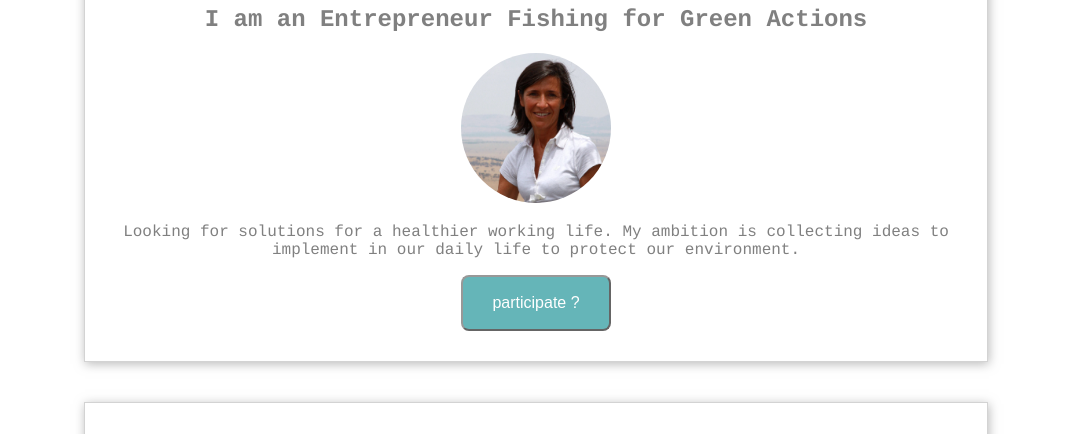
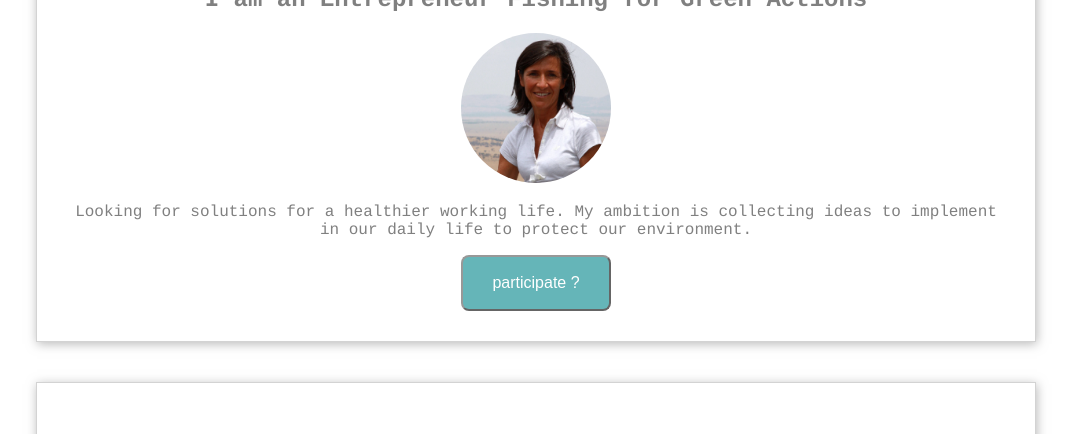
Before and after one commit to mpschm/profile, a plain HTML site: page index.html in a window 1280 px wide. Shown: the part 175-609 px from the top of the page, without its empty margins (104-1177 px from the left). Drawn offline with Linux system fonts and the light colour scheme.

Commit message:
Update style.css

```diff
--- a/style.css
+++ b/style.css
@@ -10,7 +10,8 @@ body {
 
 .container {
   text-align: center;
-  margin: 70px 180px;
+  margin: 50px auto;
+  max-width: 1000px;
 }
 
 @media (max-width: 960px) {
```
